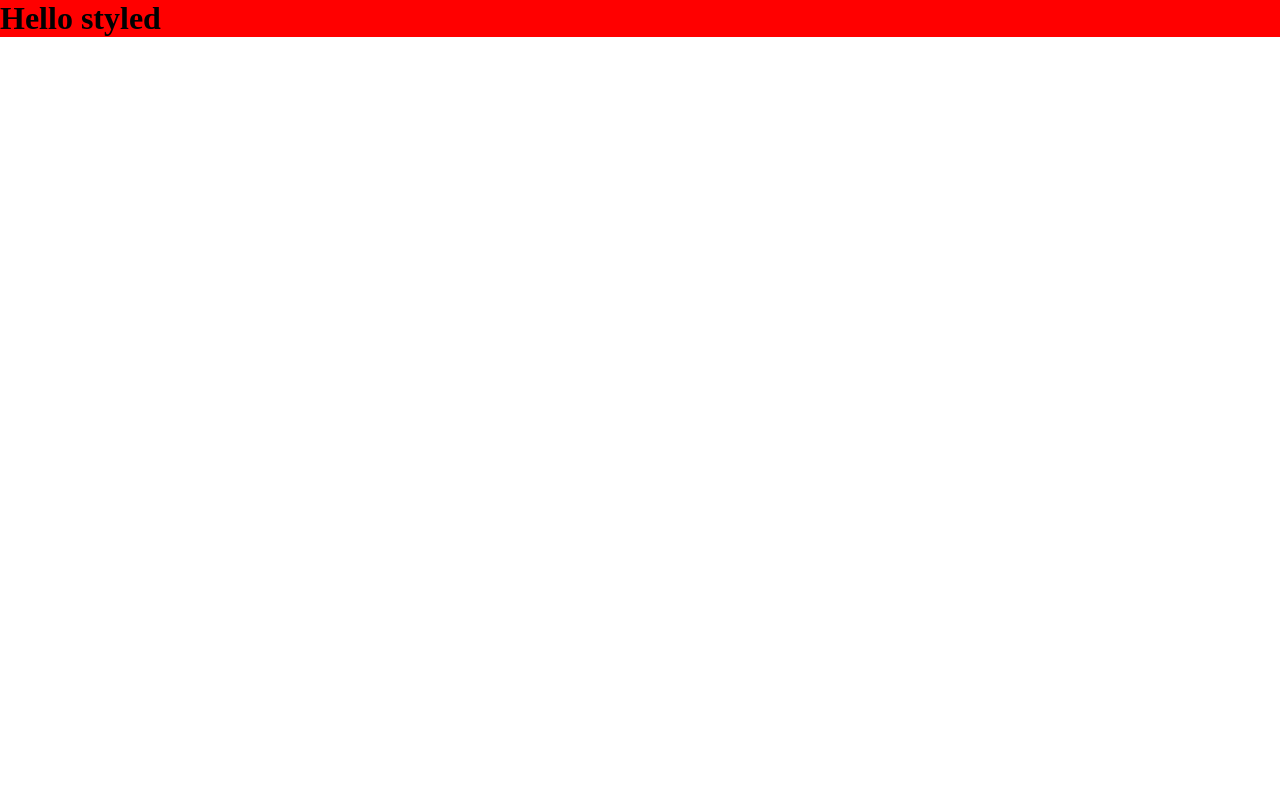
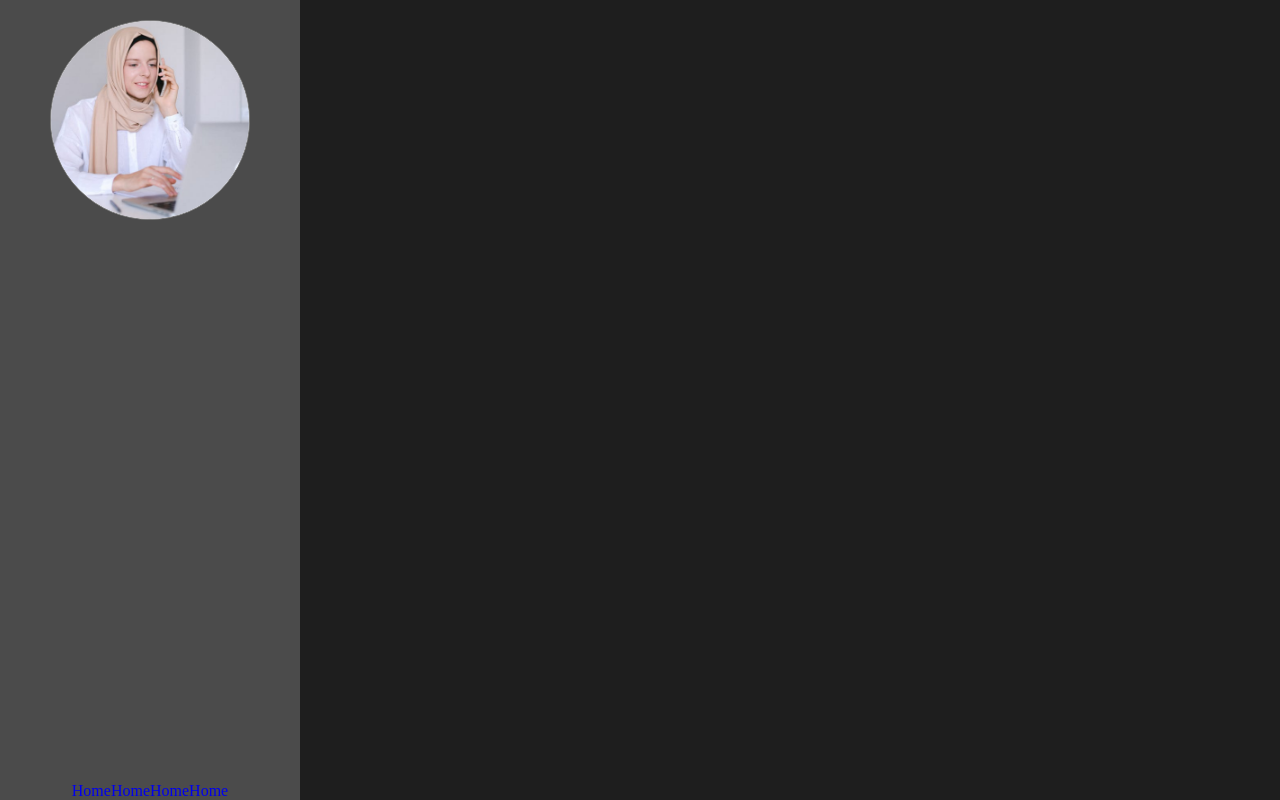
Before and after one commit to mistersakil/portfolio-01-using-react-styled-component, a React (Create React App) app: page / in a window 1280 px wide. Built offline with nearby package versions, Linux system fonts and the light colour scheme.

Commit message:
sidebar image displayed

```diff
--- a/src/App.js
+++ b/src/App.js
@@ -1,15 +1,14 @@
 import styled from "styled-components";
-import GlobalStyle from "./styles/GlobalStyle";
+import Sidebar from "./components/Sidebar";
 const MainApp = styled.div`
-  background-color: red;
+  position: relative;
 `;
 
 function App() {
   return (
     <>
-      <GlobalStyle />
       <MainApp>
-        <h1>Hello styled</h1>
+        <Sidebar />
       </MainApp>
     </>
   );
--- /dev/null
+++ b/src/components/Navbar.js
@@ -0,0 +1,26 @@
+import React from "react";
+import styled from "styled-components";
+import { NavLink } from "react-router-dom";
+
+const Nav = styled.nav``;
+
+const Navbar = () => {
+  return (
+    <Nav>
+      <NavLink to="/" exact>
+        Home
+      </NavLink>
+      <NavLink to="/about" exact>
+        Home
+      </NavLink>
+      <NavLink to="/contact" exact>
+        Home
+      </NavLink>
+      <NavLink to="/portfolio" exact>
+        Home
+      </NavLink>
+    </Nav>
+  );
+};
+
+export default Navbar;
--- /dev/null
+++ b/src/components/Sidebar.js
@@ -0,0 +1,47 @@
+import React from "react";
+import styled from "styled-components";
+import Navbar from "./Navbar";
+import imgAvatar from "../images/avatar.jpeg";
+const SidebarStyle = styled.div`
+  position: fixed;
+  display: flex;
+  flex-direction: column;
+  align-items: center;
+  justify-content: space-between;
+  top: 0;
+  width: 30rem;
+  height: 100vh;
+  overflow: hidden;
+  background-color: var(--bgGreyDark);
+`;
+const Avatar = styled.figure`
+  position: relative;
+  width: 20rem;
+  height: 20rem;
+
+  top: 2rem;
+
+  border-radius: 50%;
+  background-color: var(--bgSecondary);
+  border: 1px solid var(--bgGrey);
+  overflow: hidden;
+`;
+const Image = styled.img`
+  position: absolute;
+  left: 0;
+  top: 0;
+  width: 100%;
+  height: 100%;
+`;
+const Sidebar = () => {
+  return (
+    <SidebarStyle>
+      <Avatar>
+        <Image src={imgAvatar} />
+      </Avatar>
+      <Navbar></Navbar>
+    </SidebarStyle>
+  );
+};
+
+export default Sidebar;
--- a/src/index.js
+++ b/src/index.js
@@ -1,10 +1,15 @@
 import React from "react";
 import ReactDOM from "react-dom";
+import GlobalStyle from "./styles/GlobalStyle";
+import { BrowserRouter } from "react-router-dom";
 import App from "./App";
 
 ReactDOM.render(
   <React.StrictMode>
-    <App />
+    <GlobalStyle />
+    <BrowserRouter>
+      <App />
+    </BrowserRouter>
   </React.StrictMode>,
   document.getElementById("root")
 );
--- a/src/styles/GlobalStyle.js
+++ b/src/styles/GlobalStyle.js
@@ -1,10 +1,29 @@
 import { createGlobalStyle } from "styled-components";
 
 const GlobalStyle = createGlobalStyle`
+    :root{
+        --bgPrimary : rgba(30,30,30,1);
+        --bgSecondary: rgba(240,240,240,1);
+        --bgGreyDark : rgba(75,75,75,1);
+        --bgGrey: rgba(120,120,120,1);
+        --colorPrimary : rgba(30,30,30,1);
+        --colorSecondary: rgba(240,240,240,1)
+        --colorGrey: rgba(120,120,120,1);
+    }
     *{
         margin: 0;
         padding: 0;
         box-sizing: border-box;
+        text-decoration:none;
+        list-style: none;
+
+    }
+    html{
+        font-size: 10px;
+    }
+    body{
+        font-size: 1.6rem;
+        background-color: var(--bgPrimary);
     }
 
 `;
```
Also changed, not shown: src/images/avatar.jpeg (added).
